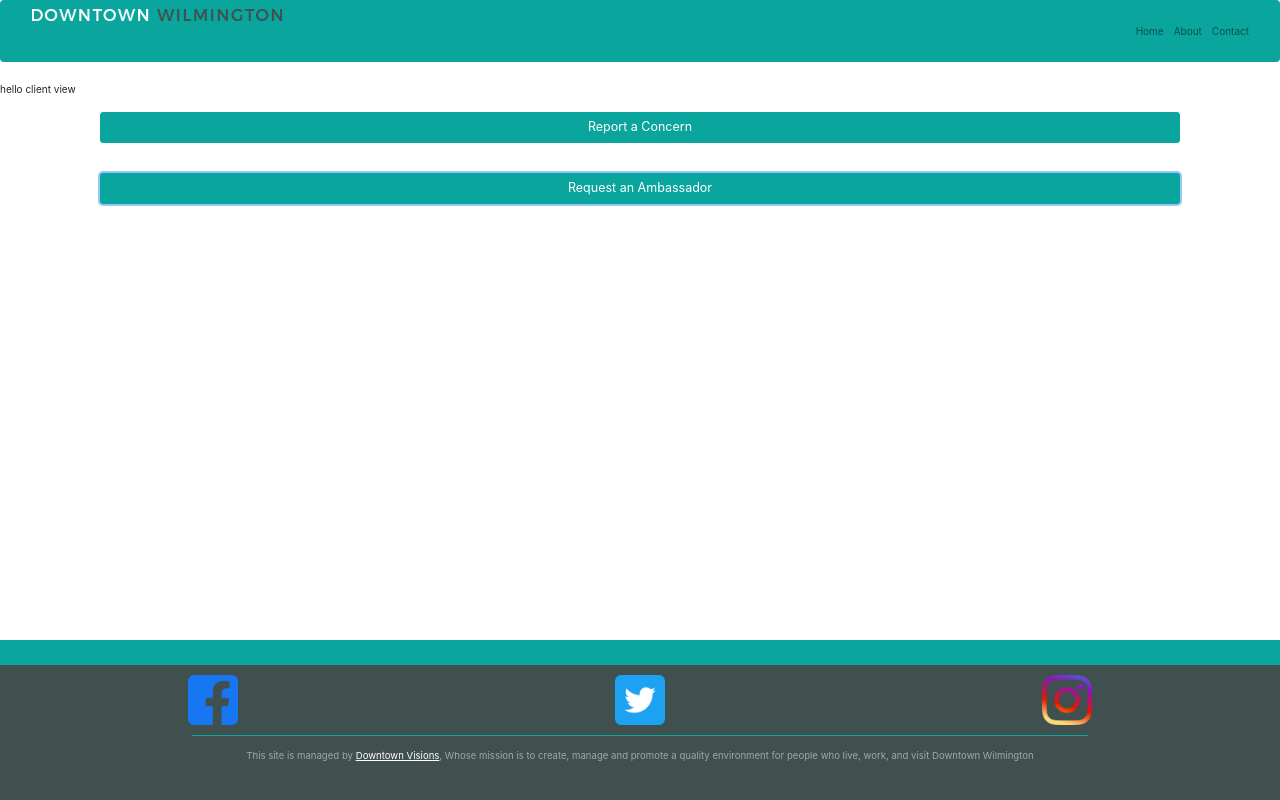
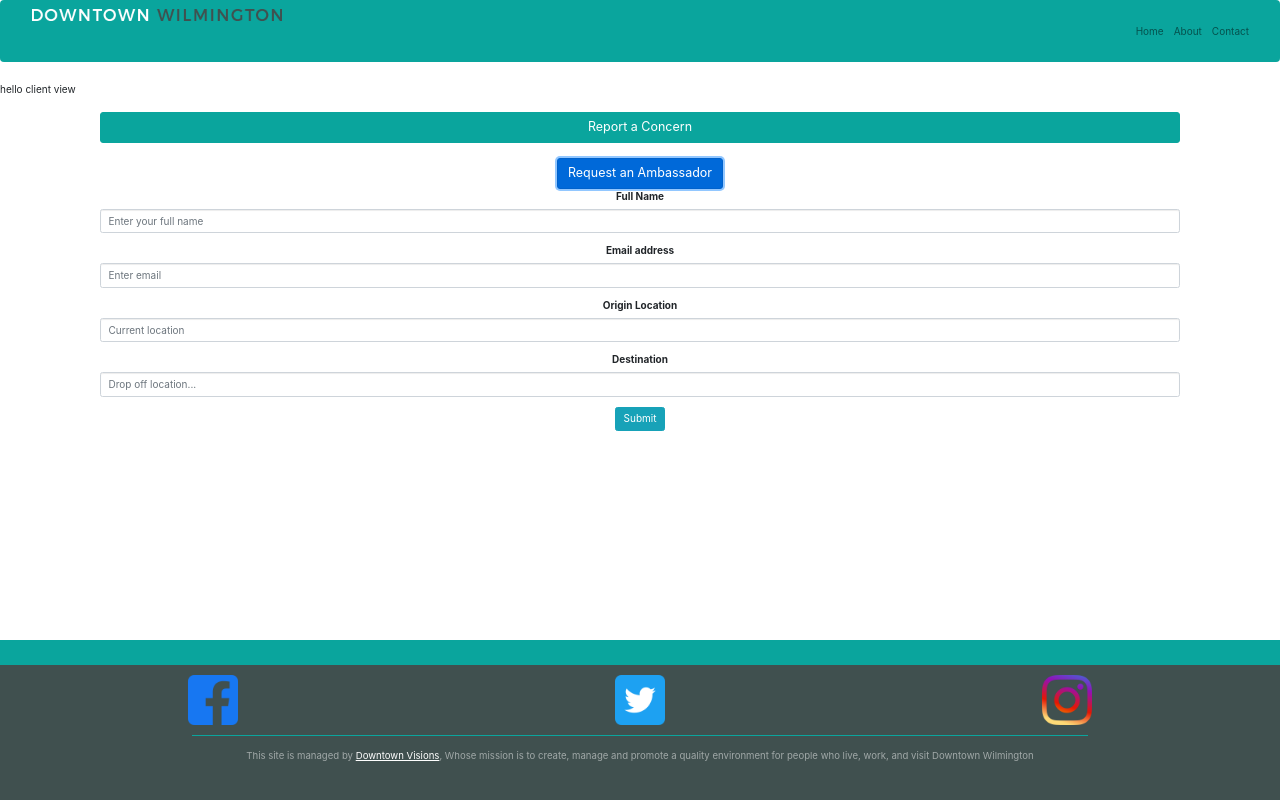
Before and after one commit to davidtrom/DTVClient, an Angular app: page / in a window 1280 px wide. Both pictures are taken after a click on the button "Request an Ambassador". Built offline with nearby package versions, Linux system fonts and the light colour scheme.

Commit message:
add request form details

```diff
--- a/src/app/clientView/components/report-a-concern/report-a-concern.component.html
+++ b/src/app/clientView/components/report-a-concern/report-a-concern.component.html
@@ -1,6 +1,6 @@
-<div id = "imageContainer">
+<!-- <div id = "imageContainer">
     <img src="../../../../assets/images/DTVMainStLogo.png" alt="Logo" class="responsive">
-</div>
+</div> -->
 
   <div class="container" style="text-align:center; ">
       <div class="box" style="margin-top: 15px; width: 370px; display:inline-block; ">
--- a/src/app/clientView/components/request-ambassador/request-ambassador.component.html
+++ b/src/app/clientView/components/request-ambassador/request-ambassador.component.html
@@ -1 +1,25 @@
-<p>request-ambassador works!</p>
+<button type="button" class="btn btn-primary btn-lg" (click)="displayRequestForm()">Request an Ambassador</button>
+
+<form *ngIf="!newRequestFormIsCollapsed">
+    <div class="form-group">
+      <label for="fullname">Full Name</label>
+      <input class="form-control" id="fullname" placeholder="Enter your full name">
+    </div>
+
+    <div class="form-group">
+        <label for="email">Email address</label>
+        <input class="form-control" id="email" placeholder="Enter email">
+      </div>
+
+    <div class="form-group">
+      <label for="origin">Origin Location</label>
+      <input class="form-control" id="origin" placeholder="Current location">
+    </div>
+
+    <div class="form-group">
+      <label for="destination">Destination</label>
+      <input class="form-control" id="destination" placeholder="Drop off location...">
+    </div>
+
+    <button type="submit" class="btn btn-info">Submit</button>
+  </form>
--- a/src/app/clientView/components/request-ambassador/request-ambassador.component.ts
+++ b/src/app/clientView/components/request-ambassador/request-ambassador.component.ts
@@ -6,10 +6,13 @@ import { Component, OnInit } from '@angular/core';
   styleUrls: ['./request-ambassador.component.css']
 })
 export class RequestAmbassadorComponent implements OnInit {
-
+  newRequestFormIsCollapsed: boolean = true;
   constructor() { }
 
   ngOnInit() {
   }
 
+  displayRequestForm() {
+    this.newRequestFormIsCollapsed = !this.newRequestFormIsCollapsed;
+  }
 }
--- a/src/app/clientView/home-view/home-view.component.html
+++ b/src/app/clientView/home-view/home-view.component.html
@@ -7,7 +7,8 @@ hello client view
         <button type="button" class="btn btn-primary btn-lg">Report a Concern</button>
     </div>
     <div class="col text-center">
-        <button type="button" class="btn btn-primary btn-lg">Request an Ambassador</button>
+        <app-request-ambassador></app-request-ambassador>
     </div>
 </div>
+<!-- <app-report-a-concern></app-report-a-concern> -->
 <app-footer></app-footer>
--- a/src/app/clientView/home-view/home-view.component.ts
+++ b/src/app/clientView/home-view/home-view.component.ts
@@ -6,7 +6,7 @@ import { Component, OnInit } from '@angular/core';
   styleUrls: ['./home-view.component.css']
 })
 export class HomeViewComponent implements OnInit {
-
+  displayNewRequestForm: boolean = false;
   constructor() { }
 
   ngOnInit() {
```
